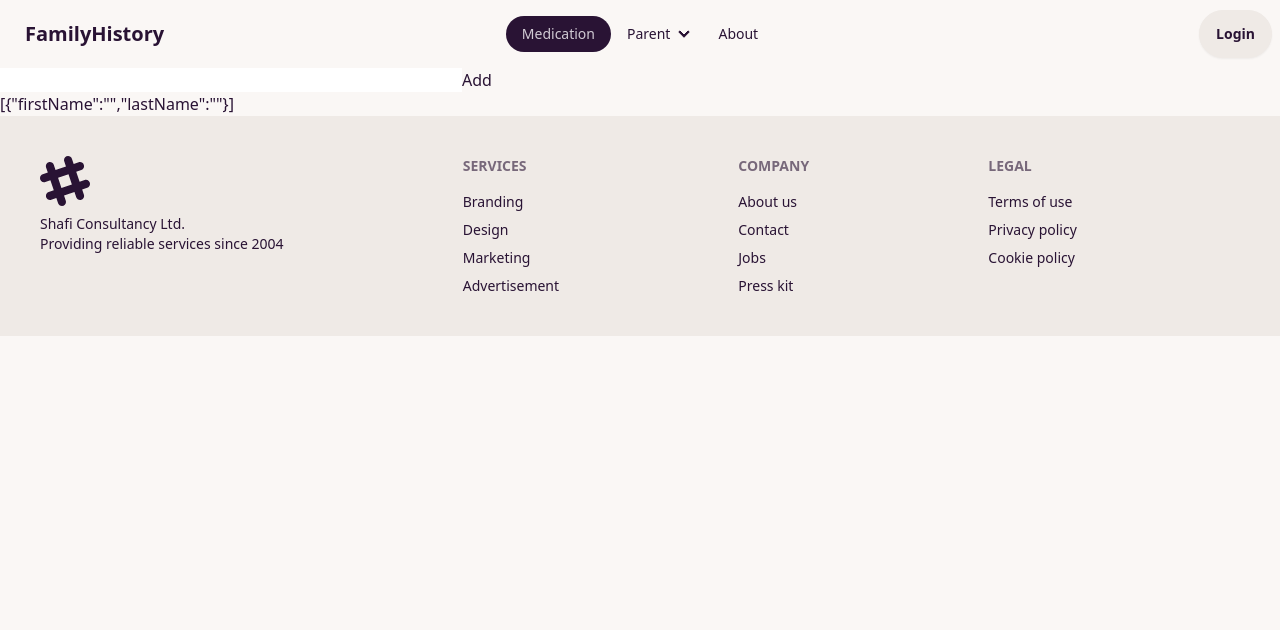
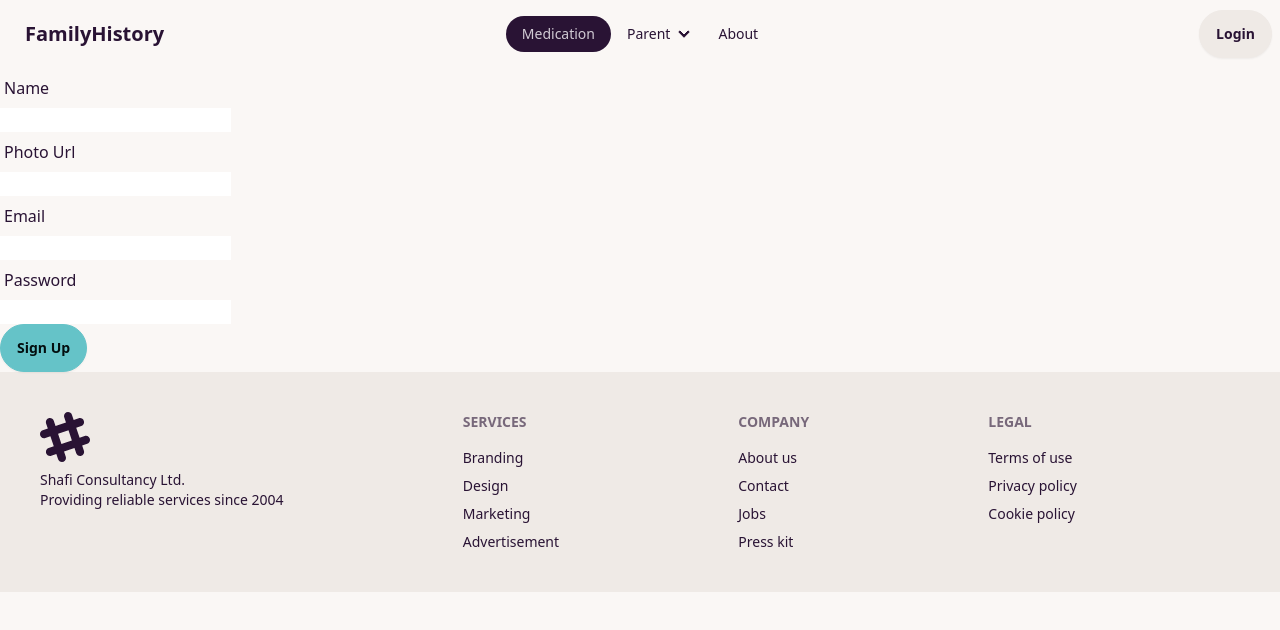
Before and after one commit to Aminul667/med, a React (Vite) app: page /medication in a window 1280 px wide. Shown: the top 630 px of the page. Built offline with nearby package versions, Linux system fonts and the light colour scheme.

Commit message:
added react hook form

```diff
--- a/package.json
+++ b/package.json
@@ -14,6 +14,7 @@
     "match-sorter": "^6.3.4",
     "react": "^18.2.0",
     "react-dom": "^18.2.0",
+    "react-hook-form": "^7.50.1",
     "react-router-dom": "^6.22.0",
     "sort-by": "^1.2.0"
   },
--- a/src/pages/AddMedication/AddMedication.jsx
+++ b/src/pages/AddMedication/AddMedication.jsx
@@ -1,52 +1,147 @@
 import { useState } from "react";
-
+import { useForm } from "react-hook-form";
 
 const AddMedication = () => {
-  const [inputs, setInputs] = useState([{ firstName: "", lastName: "" }]);
+  // const [inputs, setInputs] = useState([{ firstName: "", lastName: "" }]);
 
-  const handleAddInput = () => {
-    setInputs([...inputs, { firstName: "", lastName: "" }]);
-  };
+  // const handleAddInput = () => {
+  //   setInputs([...inputs, { firstName: "", lastName: "" }]);
+  // };
 
-  const handleChange = (event, index) => {
-    let { name, value } = event.target;
-    let onChangeValue = [...inputs];
-    onChangeValue[index][name] = value;
-    setInputs(onChangeValue);
-  };
+  // const handleChange = (event, index) => {
+  //   let { name, value } = event.target;
+  //   let onChangeValue = [...inputs];
+  //   onChangeValue[index][name] = value;
+  //   setInputs(onChangeValue);
+  // };
 
-  const handleDeleteInput = (index) => {
-    const newArray = [...inputs];
-    newArray.splice(index, 1);
-    setInputs(newArray);
+  // const handleDeleteInput = (index) => {
+  //   const newArray = [...inputs];
+  //   newArray.splice(index, 1);
+  //   setInputs(newArray);
+  // };
+  const {
+    register,
+    handleSubmit,
+    reset,
+    formState: { errors },
+  } = useForm();
+
+  const onSubmit = (data) => {
+    console.log(data)
   };
 
   return (
-    <div className="container">
-      {inputs.map((item, index) => (
-        <div className="input_container" key={index}>
+    // <div className="container">
+    //   {inputs.map((item, index) => (
+    //     <div className="input_container" key={index}>
+    //       <input
+    //         name="firstName"
+    //         type="text"
+    //         value={item.firstName}
+    //         onChange={(event) => handleChange(event, index)}
+    //       />
+    //       <input
+    //         name="lastName"
+    //         type="text"
+    //         value={item.lastName}
+    //         onChange={(event) => handleChange(event, index)}
+    //       />
+    //       {inputs.length > 1 && (
+    //         <button onClick={() => handleDeleteInput(index)}>Delete</button>
+    //       )}
+    //       {index === inputs.length - 1 && (
+    //         <button onClick={() => handleAddInput()}>Add</button>
+    //       )}
+    //     </div>
+    //   ))}
+
+    //   <div className="body"> {JSON.stringify(inputs)} </div>
+    // </div>
+    <div>
+      <form onSubmit={handleSubmit(onSubmit)} className="form">
+        {/* name */}
+        <div className="">
+          <label className="label">
+            <span className="">Name</span>
+          </label>
           <input
-            name="firstName"
             type="text"
-            value={item.firstName}
-            onChange={(event) => handleChange(event, index)}
+            {...register("name", { required: true })}
+            name="name"
+            // placeholder="Name"
+            className="input-section"
           />
+          {errors.name && <p className="error-message">Name is required</p>}
+        </div>
+
+        {/* photo url */}
+        <div className="">
+          <label className="label">
+            <span className="">Photo Url</span>
+          </label>
           <input
-            name="lastName"
             type="text"
-            value={item.lastName}
-            onChange={(event) => handleChange(event, index)}
+            {...register("photoUrl")}
+            name="photoUrl"
+            // placeholder="Name"
+            className="input-section"
           />
-          {inputs.length > 1 && (
-            <button onClick={() => handleDeleteInput(index)}>Delete</button>
-          )}
-          {index === inputs.length - 1 && (
-            <button onClick={() => handleAddInput()}>Add</button>
+          {/* {errors.photoUrl && <span className="error-message">Photo is required</span>} */}
+        </div>
+
+        {/* email */}
+        <div className="">
+          <label className="label">
+            <span className="">Email</span>
+          </label>
+          <input
+            type="email"
+            {...register("email", {
+              required: true,
+              validate: {
+                matchPattern: (v) =>
+                  /^\w+([.-]?\w+)*@\w+([.-]?\w+)*(\.\w{2,3})+$/.test(v) ||
+                  "Email address must be a valid address",
+              },
+            })}
+            name="email"
+            className="input-section"
+          />
+          {errors.email?.message && (
+            <p className="error-message">{errors.email.message}</p>
           )}
         </div>
-      ))}
 
-      <div className="body"> {JSON.stringify(inputs)} </div>
+        {/* password */}
+        <div className="">
+          <label className="label">
+            <span className="">Password</span>
+          </label>
+          <input
+            type="password"
+            {...register("password", {
+              required: true,
+
+              validate: {
+                maxLength: (v) =>
+                  v.length >= 8 || "Password should be at least 8 character",
+                // matchPattern: (v) =>
+                //   /(?=.*[A-Z])(?=.*[!@#$&*])(?=.*[0-9])(?=.*[a-z])/.test(v) ||
+                //   "Password should contain at least one upper case latter, one lowercase latter and one special character",
+              },
+            })}
+            name="password"
+            // placeholder="Name"
+            className="input-section"
+          />
+          <p className="error-message">{errors.password?.message}</p>
+        </div>
+
+        <div>
+          <input className="btn btn-primary" type="submit" value="Sign Up" />
+        </div>
+      </form>
     </div>
   );
 };
```
Also changed, not shown: 1 other file (tests, documents, lock files or other folders).
